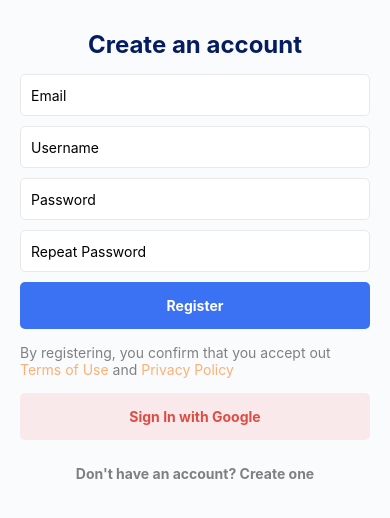
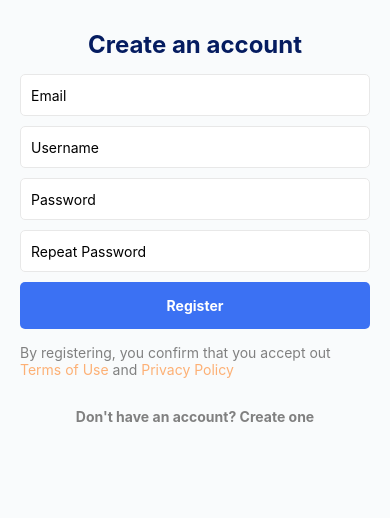
Before and after one commit to khademmilad/D_App, a React Native app in the folder frontend/: screen / in a window 390 px wide. Shown: the top 518 px of the page. Built offline with nearby package versions, Linux system fonts and the light colour scheme.

Commit message:
added SocialSignInButton component

```diff
--- /dev/null
+++ b/frontend/src/components/SocialSignInButtons/SocialSignInButtons.js
@@ -0,0 +1,24 @@
+import React from 'react'
+import CustomButton from '../CustomButton/CustomButton'
+
+
+
+const SocialSignInButtons = () => {
+
+    const onSignInGoogle = () => {
+        console.warn("Sign in with Google")
+    };
+
+  return (
+    <>
+        <CustomButton
+          text="Sign In with Google"
+          bgColor="#FAE9EA"
+          fgColor="#DD4D44"
+          onPress={onSignInGoogle}
+        />
+    </>
+  )
+}
+
+export default SocialSignInButtons
--- a/frontend/src/screens/SignUp/SignUp.js
+++ b/frontend/src/screens/SignUp/SignUp.js
@@ -3,6 +3,8 @@ import React, {useState} from 'react'
 import CustomInput from '../../components/CustomInput/CustomInput'
 import CustomButton from '../../components/CustomButton/CustomButton'
 import BASE_URL from '../../../config'
+import SocialSignInButtons from '../../components/SocialSignInButtons/SocialSignInButtons'
+
 
 const SignUp = () => {
     const [email, setEmail] = useState('');
@@ -46,13 +48,11 @@ const SignUp = () => {
         console.warn("Forgot password")
     }
 
-    const onSignInGoogle = () => {
-      console.warn("Sign in with Google")
-    }
-
     const onSignUpPress = () => {
       console.warn("Sign up")
     }
+
+    <SocialSignInButtons/>
 
     const onTermsOfUsePressed = () => {
       console.warn('onTermsOfUserPressd');
@@ -96,14 +96,6 @@ const SignUp = () => {
         <Text style={styles.text}>
           By registering, you confirm that you accept out<Text style={styles.link} onPress={onTermsOfUsePressed}> Terms of Use</Text> and <Text style={styles.link} onPress={onPrivacyPressed}>Privacy Policy</Text>
         </Text>
-
-        <CustomButton
-          text="Sign In with Google"
-          bgColor="#FAE9EA"
-          fgColor="#DD4D44"
-          onPress={onSignInGoogle}
-        />
-
         <CustomButton
           text="Don't have an account? Create one"
           onPress={onSignUpPress}
```
